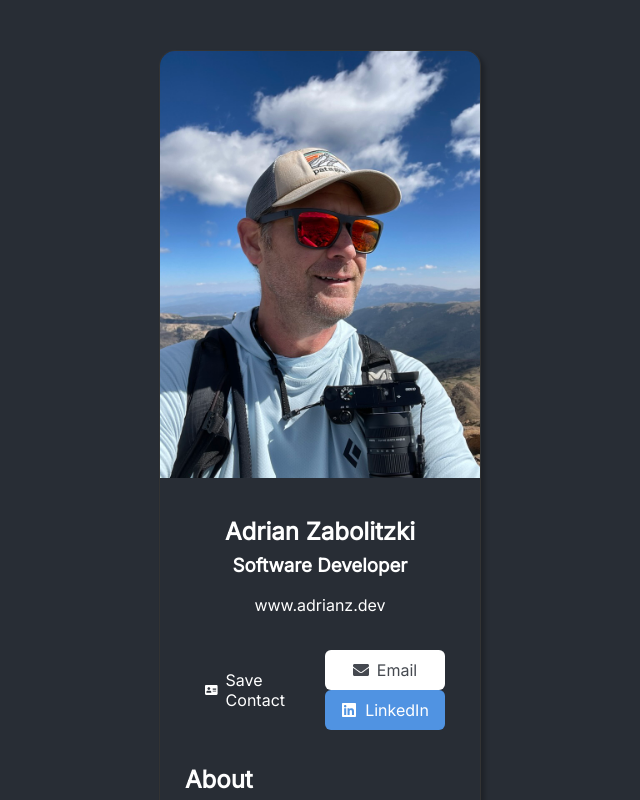
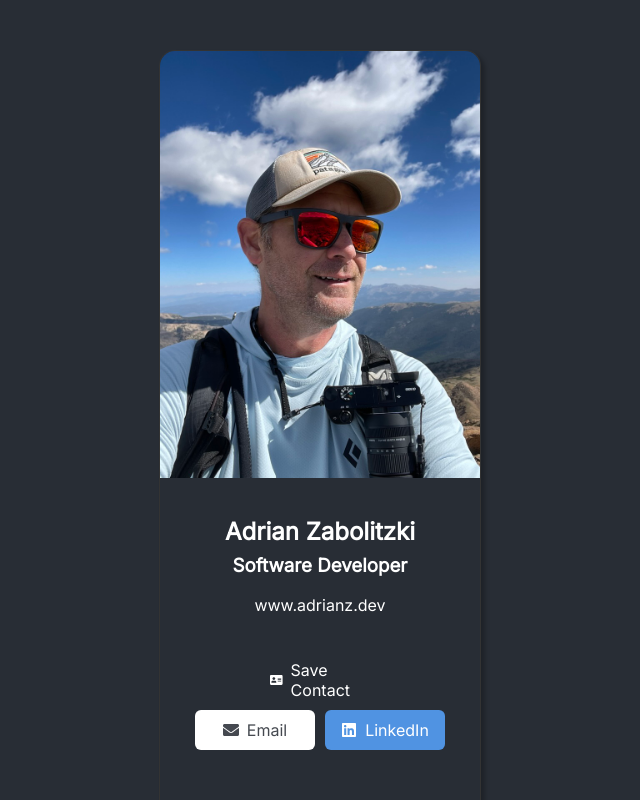
Before and after one commit to ganuza/digital-business-card, a React (Vite) app: page / in a window 1280 px wide. Shown: the top 800 px of the page, without its empty margins (320-960 px from the left). Built offline with nearby package versions, Linux system fonts and the light colour scheme.

Commit message:
Style buttons

```diff
--- a/src/components/Buttons/Buttons.css
+++ b/src/components/Buttons/Buttons.css
@@ -47,3 +47,9 @@
 .linkedin:hover {
   background-color: #3d7fcc;
 }
+
+.section {
+  display: flex;
+  flex-direction: column;
+  justify-content: center;
+}
--- a/src/components/Buttons/Buttons.jsx
+++ b/src/components/Buttons/Buttons.jsx
@@ -3,8 +3,8 @@ import { FaAddressCard, FaLinkedin, FaEnvelope } from 'react-icons/fa';
 
 function Buttons() {
   return (
-    <section className="buttons section">
-      <article>
+    <section className="section">
+      <article className="buttons">
         <a
           href="/adrian-zabolitzki.vcf"
           download="Adrian-Zabolitzki.vcf"
@@ -14,7 +14,7 @@ function Buttons() {
           Save Contact
         </a>
       </article>
-      <article>
+      <article className="buttons">
         <a href="mailto:adrianzab@gmail.com" className="email button">
           <FaEnvelope />
           Email
```
